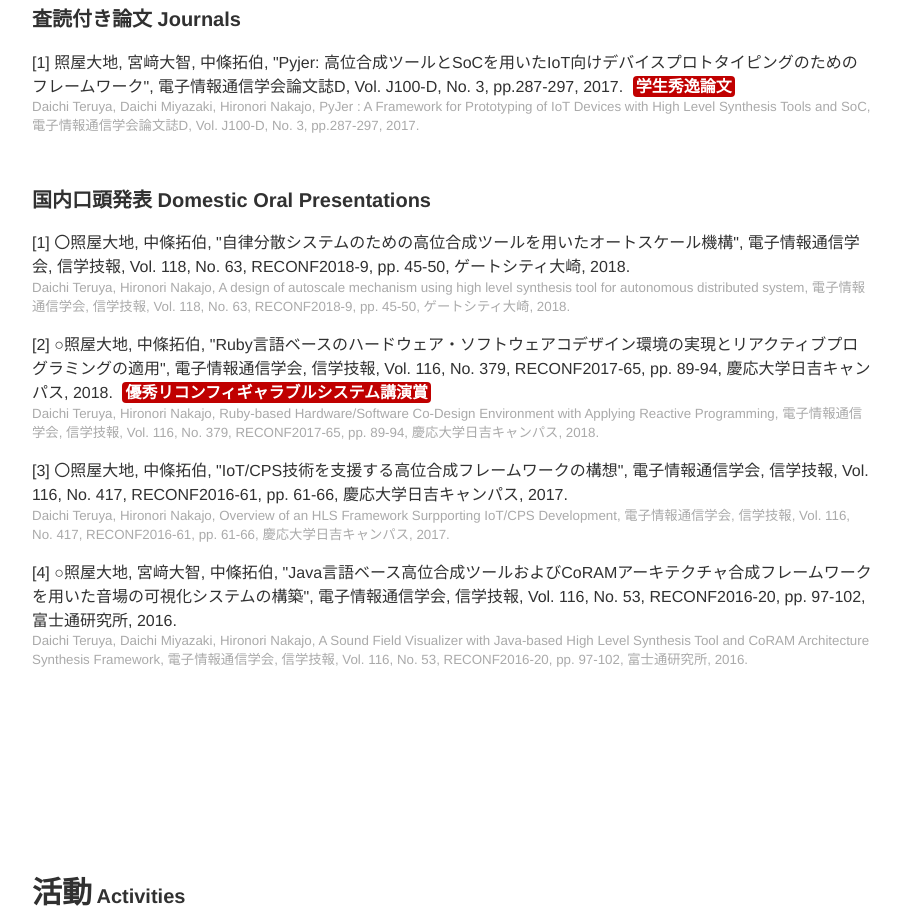
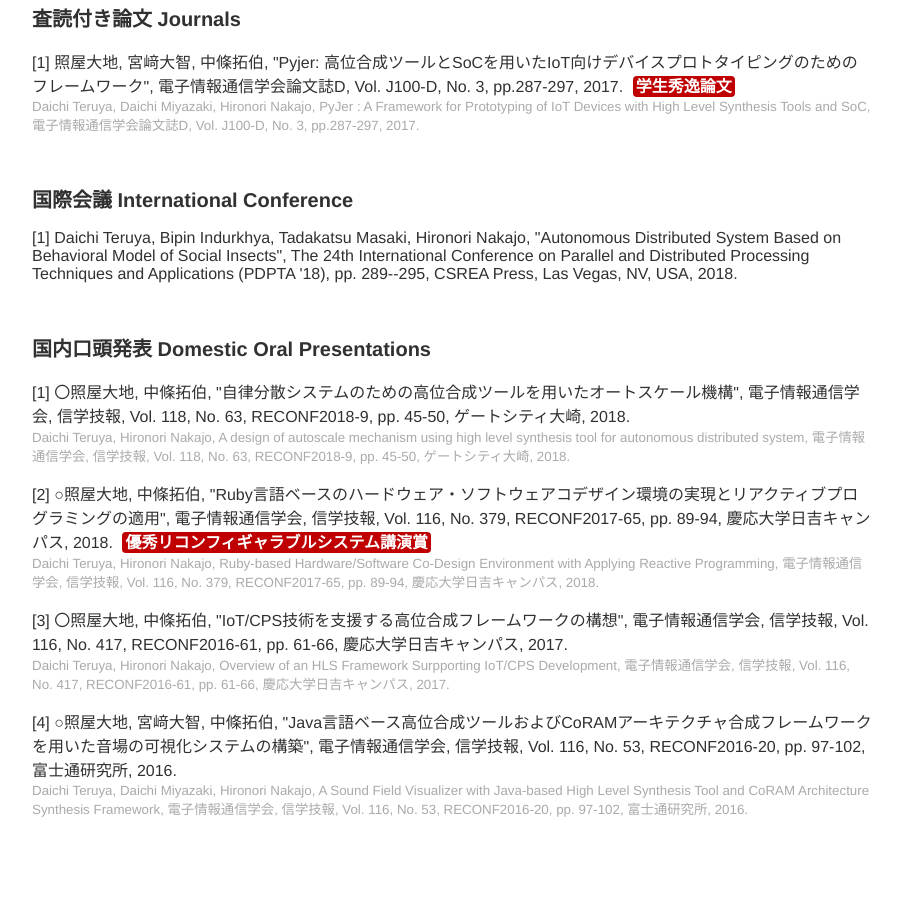
Before and after one commit to maruuusa83/profile, a plain HTML site: page index.html in a window 1280 px wide. Shown: the part 2350-3265 px from the top of the page, without its empty margins (188-1089 px from the left). Drawn offline with nearby package versions, Linux system fonts and the light colour scheme.

Commit message:
international conf availabled

```diff
--- a/index.html
+++ b/index.html
@@ -131,6 +131,10 @@
       <div id="journals-container"></div>
     </div>
     <div class="research-publications">
+      <h2>国際会議 International Conference</h2>
+      <div id="iconf-container"></div>
+    </div>
+    <div class="research-publications">
       <h2>国内口頭発表 Domestic Oral Presentations</h2>
       <div id="dconf-container"></div>
     </div>
@@ -212,6 +216,18 @@
     </span>
   </p>
 </div>
+<div id="eresearch-template">
+  <p>
+    <span class="number"></span>
+    <span class="authors"></span>,
+    <span class="title"></span>,
+    <span class="bookinfo"></span>,
+    <span class="year"></span>.
+    <span class="text"></span>
+    <a class="url"></a>
+    <span class="prize"></span>
+  </p>
+</div>
 <div id="titleandyear-template">
   <p>
     <span class="number"></span>
--- a/static/main.js
+++ b/static/main.js
@@ -7,6 +7,7 @@ $(function(){
 
   // load contents
   render_paper('#journals-container', data["journals"]);
+  render_epaper('#iconf-container', data["international_conf"]);
   render_paper('#dconf-container', data["domestic_conf"]);
   render_titleandyear('#prizes-container', data["prizes"]);
   render_titleandyear('#contests-container', data["contests"]);
@@ -93,6 +94,18 @@ function render_media(place, records){
   }
 }
 
+function render_epaper(place, records){
+  for (var i = 0; i < records.length; i++){
+    var $template = get_template('#eresearch-template');
+
+    $template = render_record($template, records[i]);
+    $template = append_data($template, '.number', "[" + (i + 1) + "]");
+    $template = append_data($template, '.title', "\"" + records[i]["title"] + "\"");
+
+    $(place).append($template);
+  }
+}
+
 function render_paper(place, records){
   for (var i = 0; i < records.length; i++){
     var $template = get_template('#research-template');
```
